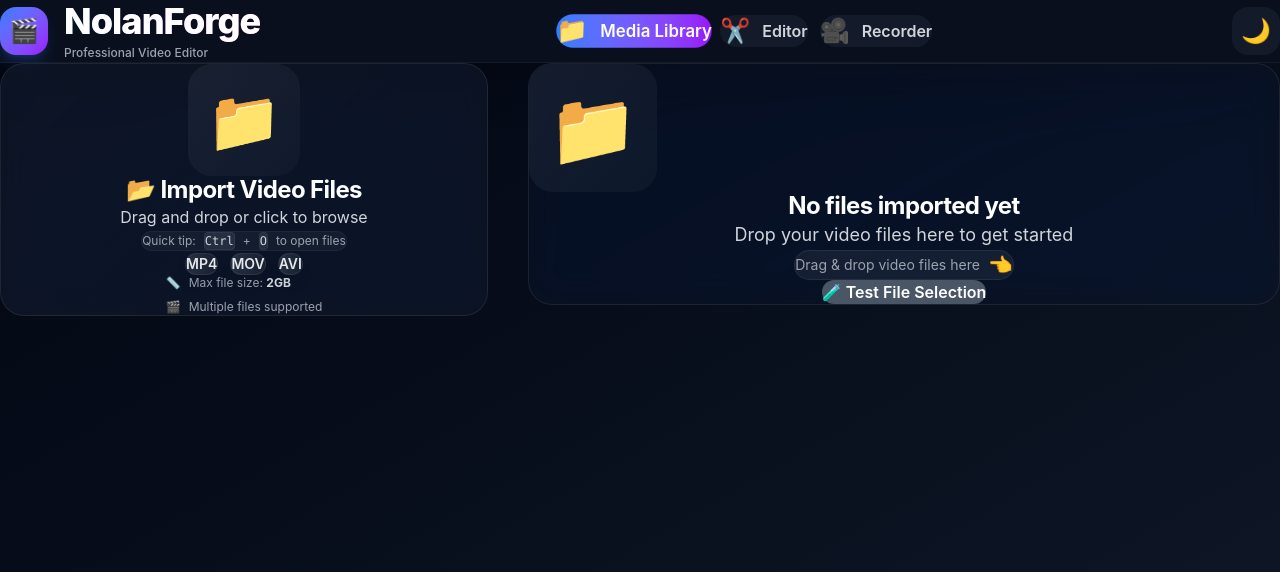
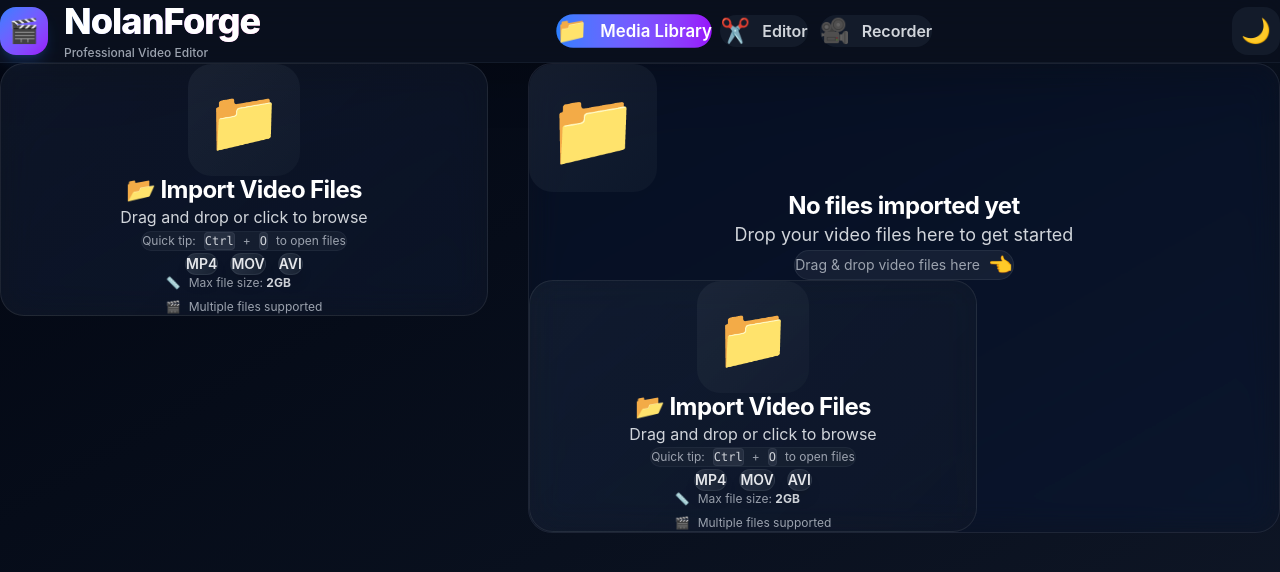
Before and after one commit to atharva-sardar02/nolanforge-week-3, a React (Vite) app: page /uploader in a window 1280 px wide. Shown: the top 572 px of the page. Built offline with nearby package versions, Linux system fonts and the light colour scheme.

Commit message:
all well in build

```diff
--- a/src/components/MediaLibrary.tsx
+++ b/src/components/MediaLibrary.tsx
@@ -5,6 +5,7 @@ import { useEditState } from '../state/editState'
 import MediaListItem from './MediaListItem'
 import ConfirmationDialog from './ConfirmationDialog'
 import { TranscriptionPanel } from './TranscriptionPanel'
+import FileDropZone from './FileDropZone'
 import { createMediaFile, validateMultipleFiles, getErrorMessage } from '../utils/fileUtils'
 
 type ViewMode = 'grid' | 'list'
@@ -56,6 +57,66 @@ const MediaLibrary: React.FC<MediaLibraryProps> = ({ multiTrackMode = false }) =
         } catch (err) {
           console.error(`Failed to process file ${file.name}:`, err)
           setError(`Failed to process ${file.name}`)
+        }
+      }
+
+      if (validation.validFiles.length > 0) {
+        const summary = `Successfully imported ${validation.validFiles.length} file(s)`
+        if (validation.invalidFiles.length > 0) {
+          console.warn(`${summary}, ${validation.invalidFiles.length} file(s) failed validation`)
+        } else {
+          console.log(summary)
+        }
+      }
+
+    } catch (error) {
+      const errorMessage = getErrorMessage(error)
+      setError(`Failed to process files: ${errorMessage}`)
+      console.error('Error processing files:', error)
+    } finally {
+      setLoading(false)
+    }
+  }, [addFile, setLoading, setError, clearError])
+
+  // Handle files with path information (from Tauri file dialog)
+  const handleFilesAddedWithPath = useCallback(async (filesWithPath: { file: File; path: string }[]) => {
+    clearError()
+    setWarnings([])
+    setLoading(true)
+
+    try {
+      const files = filesWithPath.map(f => f.file)
+      const validation = validateMultipleFiles(files)
+
+      if (validation.warnings.length > 0) {
+        const allWarnings = validation.warnings.flatMap(w => w.warnings)
+        setWarnings(allWarnings)
+      }
+
+      if (validation.invalidFiles.length > 0) {
+        const errorMessages = validation.invalidFiles.map(({ file, error }) =>
+          `${file.name}: ${error}`
+        )
+        setError(errorMessages.join('; '))
+      }
+
+      // Process valid files with path information
+      for (const fileWithPath of filesWithPath) {
+        const { file, path } = fileWithPath
+        if (validation.validFiles.includes(file)) {
+          try {
+            // Attach the path to the file object for createMediaFile to use
+            Object.defineProperty(file, 'path', {
+              value: path,
+              writable: false,
+              configurable: true
+            })
+            const mediaFile = await createMediaFile(file)
+            addFile(mediaFile)
+          } catch (err) {
+            console.error(`Failed to process file ${file.name}:`, err)
+            setError(`Failed to process ${file.name}`)
+          }
         }
       }
 
@@ -264,29 +325,13 @@ const MediaLibrary: React.FC<MediaLibraryProps> = ({ multiTrackMode = false }) =
                 <span className="text-xl">{isDragOver ? '📥' : '👈'}</span>
               </div>
             </div>
-            {/* File selection buttons */}
-            <div className="pt-4 flex gap-4 justify-center">
-              <button
-                onClick={() => {
-                  console.log('🧪 Test button clicked')
-                  // Create a test file input
-                  const input = document.createElement('input')
-                  input.type = 'file'
-                  input.multiple = true
-                  input.accept = 'video/*'
-                  input.onchange = (e) => {
-                    const files = Array.from((e.target as HTMLInputElement).files || [])
-                    console.log('🧪 Files selected:', files.map(f => f.name))
-                    if (files.length > 0) {
-                      handleFilesAdded(files)
-                    }
-                  }
-                  input.click()
-                }}
-                className="px-6 py-3 bg-gray-600 hover:bg-gray-700 text-white rounded-xl font-semibold transition-all duration-200 hover:scale-105"
-              >
-                🧪 Test File Selection
-              </button>
+            {/* File selection using FileDropZone */}
+            <div className="pt-4">
+              <FileDropZone
+                onFilesAdded={handleFilesAdded}
+                onFilesAddedWithPath={handleFilesAddedWithPath}
+                className="max-w-md mx-auto"
+              />
             </div>
           </div>
         </div>
--- a/src/routes/Editor.tsx
+++ b/src/routes/Editor.tsx
@@ -328,9 +328,9 @@ const Editor: React.FC = () => {
           return
         }
 
-        const missingPaths = clipsForExport.filter(c => !c.inputPath)
+        const missingPaths = clipsForExport.filter(c => !c.inputPath || c.inputPath.trim() === '')
         if (missingPaths.length > 0) {
-          alert('⚠️ Some clips are missing file paths. Please re-import the files.')
+          alert('⚠️ Some clips are missing file paths. Please re-import the files using the file browser (not drag & drop).')
           return
         }
 
@@ -381,9 +381,9 @@ const Editor: React.FC = () => {
           return
         }
 
-        const missingPaths = clipsForExport.filter(c => !c.inputPath)
+        const missingPaths = clipsForExport.filter(c => !c.inputPath || c.inputPath.trim() === '')
         if (missingPaths.length > 0) {
-          alert('⚠️ Some clips are missing file paths. Please re-import the files.')
+          alert('⚠️ Some clips are missing file paths. Please re-import the files using the file browser (not drag & drop).')
           return
         }
 
```
Also changed, not shown: 1 other file (tests, documents, lock files or other folders).
